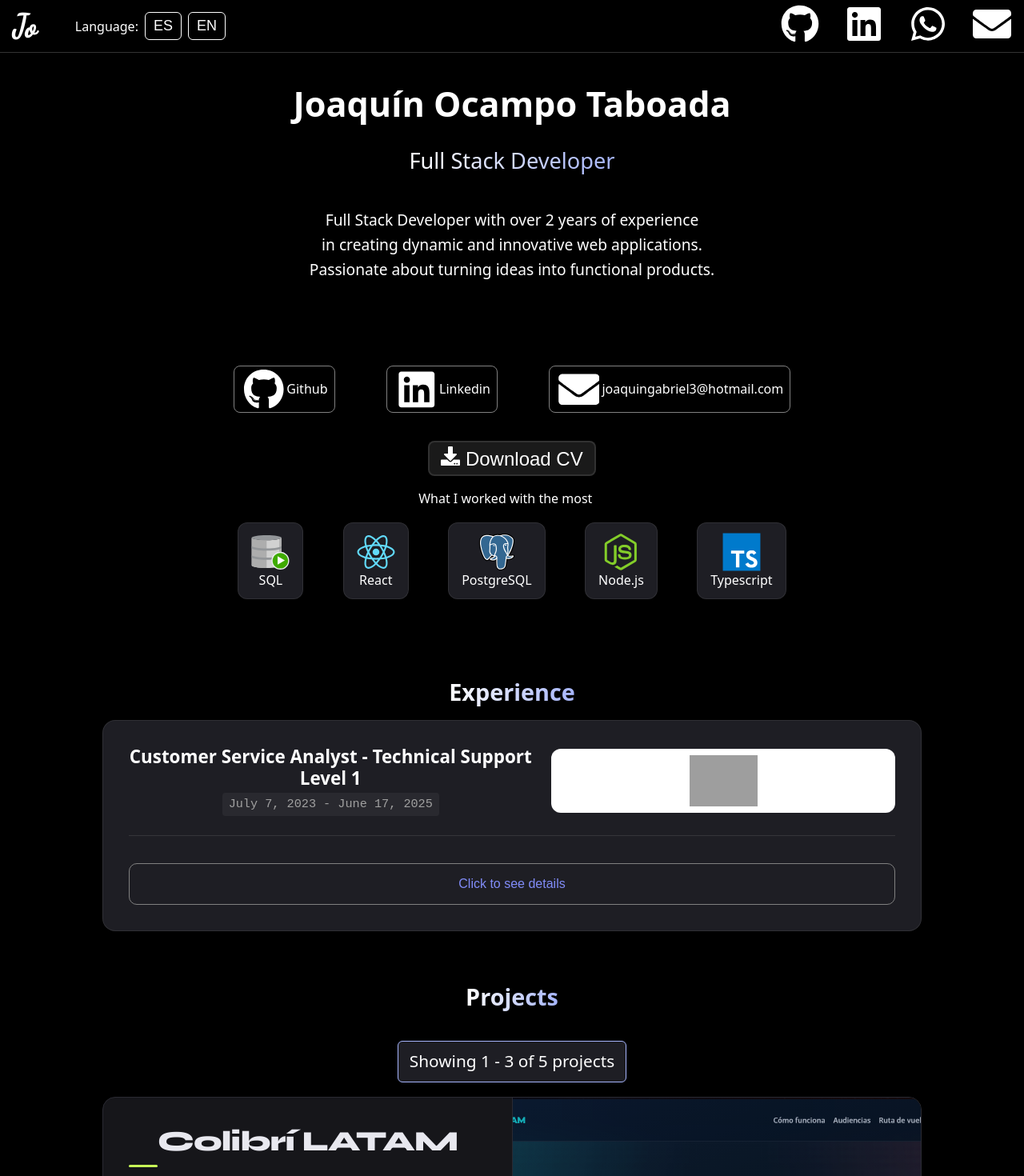
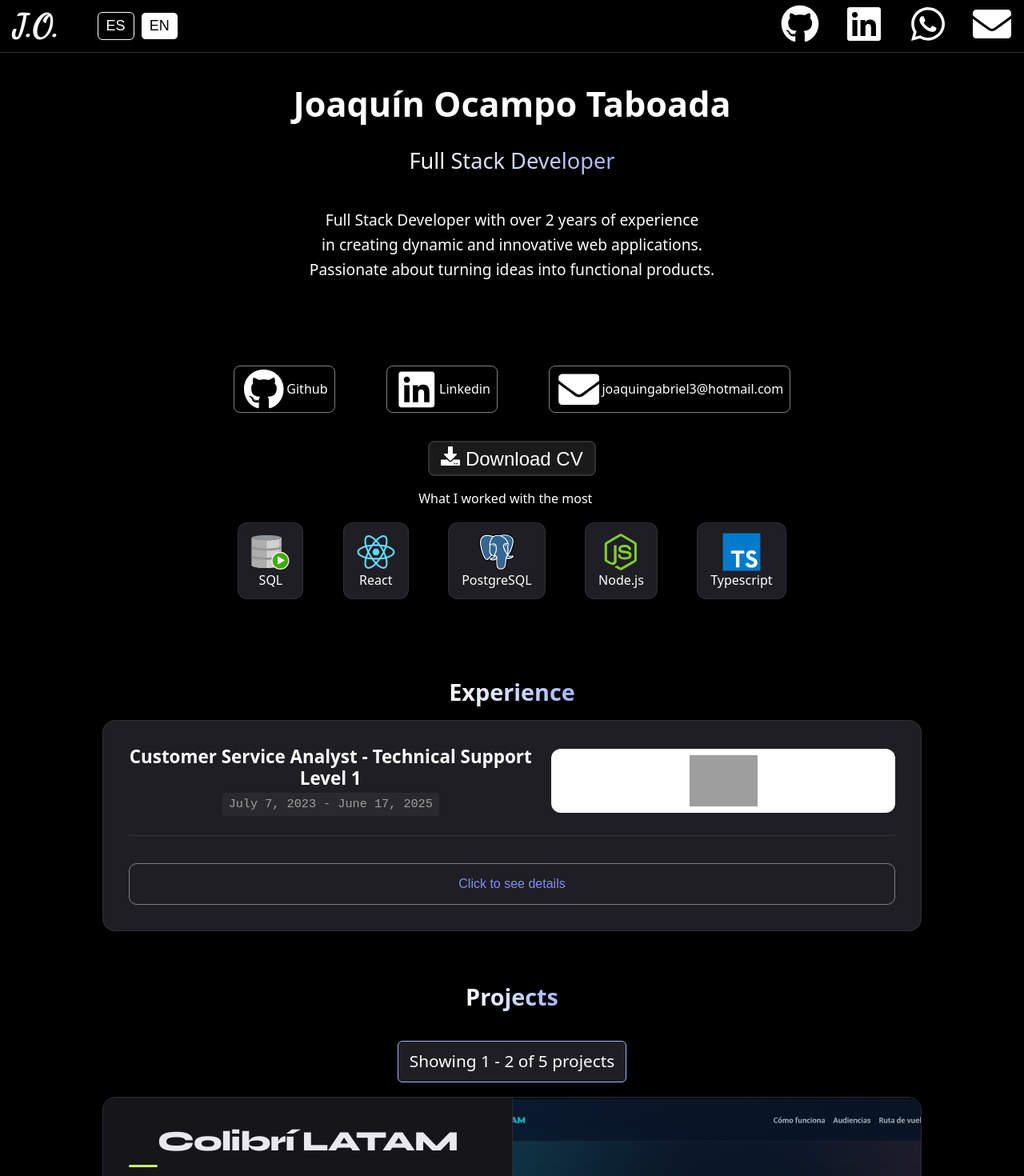
Before and after one commit to JoaquinGabriel17/portfolio-react, a Next.js app: page / in a window 1280 px wide. Shown: the top 1470 px of the page at 80% size. Built offline with nearby package versions, Linux system fonts and the light colour scheme; grey boxes are pictures that could not be loaded.

Commit message:
update: change navbar styles change the number of visible projects for page to 2

```diff
--- a/src/components/navbar/Navbar.js
+++ b/src/components/navbar/Navbar.js
@@ -27,18 +27,18 @@ const langChangeHandler = (newLang) => {
     <>{isMobile ? <MenuDesplegable lang={lang === "es" ? "es" : "en"} toChangeLang={langChangeHandler}/> :
     <nav className={styles.navbar}>
       <div className={styles.separator}>
-      <h1>Jo</h1>
+      <h1>J.O.</h1>
       <div className={styles.langButtons}>
-        <span>{lang === "es" ? "Lenguaje:  " : "Language:  "}</span>
+        {/*<span>{lang === "es" ? "Lenguaje:  " : "Language:  "}</span>*/}
         <button
           onClick={() => toChangeLang("es")}
-          className={lang === "es" ? styles.active : ""}
+          className={lang === "es" ? styles.active : styles.inactive}
         >
           ES
         </button>
         <button
           onClick={() => toChangeLang("en")}
-          className={lang === "en" ? styles.active : ""}
+          className={lang === "en" ? styles.active : styles.inactive}
         >
           EN
         </button>
--- a/src/components/navbar/Navbar.module.css
+++ b/src/components/navbar/Navbar.module.css
@@ -57,21 +57,28 @@
 }
 .langButtons button {
   padding: 6px 10px;
-  border: 1px solid white;
-  color: white;
+
   border-radius: 6px;
   cursor: pointer;
-  background-color: transparent;
+
   font-size: 18px;
   transition: background-color 0.2s ease;
 }
 
 .langButtons button:hover {
-  background-color: rgba(255, 255, 255, 0.1);
+  transform: scale(1.1);
+  transition: transform 0.2s ease;
 }
 
 .active {
-  background-color: rgba(255, 255, 255, 0.2);
+  background-color: rgb(255, 255, 255);
+  color: black;
+  border: 1px solid rgb(0, 0, 0);
+}
+.inactive{
+    border: 1px solid white;
+  color: white;
+  background-color: transparent;
 }
 .separator{
     display: flex;
--- a/src/components/projects/Project.js
+++ b/src/components/projects/Project.js
@@ -24,7 +24,7 @@ export default function Projects({ ProjectsInfo, lang }) {
 
 }, [currentPage]);
 
-  const projectsPerPage = 3;
+  const projectsPerPage = 2;
 
   const indexOfLast = currentPage * projectsPerPage;
   const indexOfFirst = indexOfLast - projectsPerPage;
```
